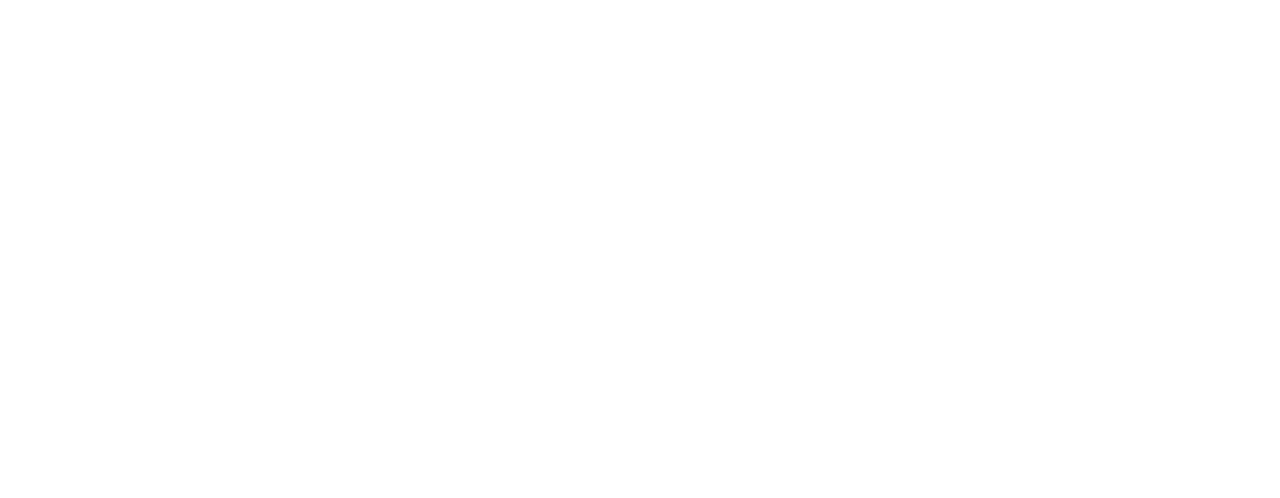
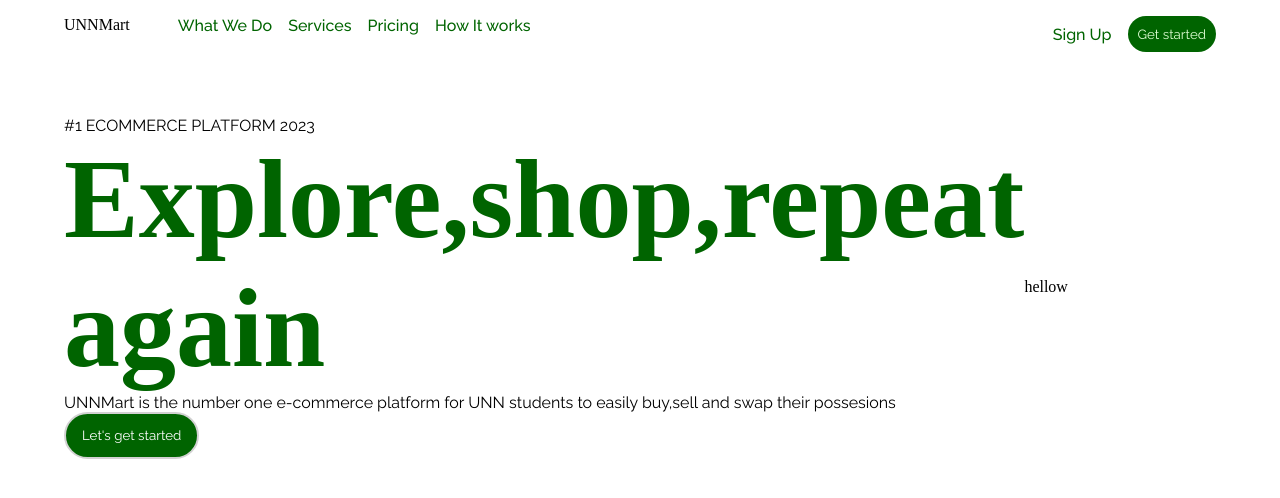
Before and after one commit to ugochukwuuu/E-commerce, a plain HTML site: page e-commerce/homePage.html in a window 1280 px wide. Drawn offline with Linux system fonts and the light colour scheme; a web font is replaced by a local one.

Commit message:
time to sleep bruvv

```diff
--- a/e-commerce/design.css
+++ b/e-commerce/design.css
@@ -144,7 +144,7 @@ button,input{
     color: var(--dark-green);
 }
 
-/* Sign up design */
+/* Sign up styling */
 .full-name-field{
     width:100%;
     display: flex;
@@ -159,3 +159,64 @@ button,input{
 .signupPage .ef-row2{
     justify-content: center;
 }
+
+/* home page styling */
+:root{
+    --home-page-pl: 4em;
+}
+.home-page{
+    flex-direction: column;
+}
+.home-page nav{
+    display: flex;
+    width: 100% ;
+    padding: 1em var(--home-page-pl);
+    font-weight: 500;
+    margin-bottom: 3em;
+}
+.home-page nav ul {
+    display: flex;
+    gap: 1em;
+    list-style-type: none;
+}
+.home-page nav .logo{
+    margin-right: 3em;
+}
+.entry{
+    margin-left: auto;
+    display: flex;
+    align-items: center;
+    gap: 1em;
+}
+.entry .login{
+    background-color: var(--dark-green);
+    border: none;
+    padding: .75em;
+    border-radius: 25px;
+}
+.entry .login a{
+    color:var(--lightest-green);
+}
+.hero-section{
+    display: flex;
+    flex-direction: row;
+    align-items: center;
+    padding: 0 var(--home-page-pl);
+}
+.hero-section h1{
+    font-size: 7em ;
+    color: var(--dark-green);
+}
+.hero-section .left-col{
+    flex: 1;
+}
+.hero-section .right-col{
+    flex: 1;
+}
+.hero-section button{
+    background-color: var(--dark-green);
+    /* color: var(--dark-green); */
+    color: white;
+    padding: 1em 1.2em;
+    border-radius: 3em;
+}
--- a/e-commerce/homePage.html
+++ b/e-commerce/homePage.html
@@ -0,0 +1,43 @@
+<!DOCTYPE html>
+<html lang="en">
+<head>
+    <meta charset="UTF-8">
+    <meta name="viewport" content="width=device-width, initial-scale=1.0">
+    <title>Home Page</title>
+
+    <link rel="stylesheet" href="design.css">
+</head>
+
+<body>
+    <main class="home-page">
+        <nav>
+            <div class="logo">UNNMart</div>
+            <div class="main-nav">
+                <ul>
+                    <li><a href="" class="mn-links">What We Do</a></li>
+                    <li><a href="" class="mn-links">Services</a></li>
+                    <li><a href="" class="mn-links">Pricing</a></li>
+                    <li><a href="" class="mn-links">How It works</a></li>
+                </ul>
+            </div>
+            <div class="entry">
+                <a href="/e-commerce/signupPage.html" class="sign-up">Sign Up</a>
+                <button class="login"><a href="/e-commerce/loginPage.html">Get started</a></button>
+            </div>
+        </nav>
+
+        <div class="hero-section">
+            <div class="left-col">
+                <p class="before-heading">#1 ECOMMERCE PLATFORM 2023</p>
+                <h1>Explore,shop,repeat again</h1>
+                <p class="after-heading">UNNMart is the number one e-commerce platform for UNN students to easily buy,sell and swap their possesions</p>
+                <button class="sign-up">Let's get started</button>
+            </div>
+            <div class="right-col">
+                hellow
+            </div>
+        </div>
+
+    </main>
+</body>
+</html>
```
